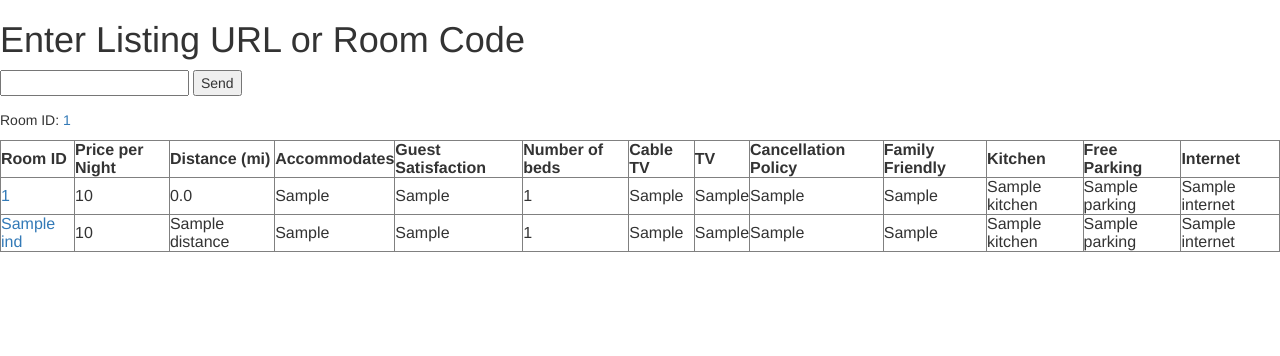
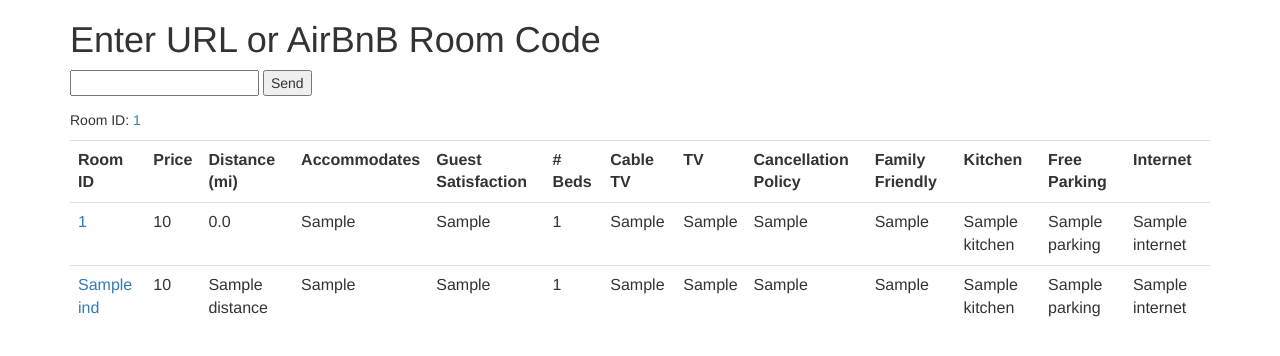
Before and after one commit to btamadio/PricePredictor, a Flask app: template PricePredictor/templates/results.html in a window 1280 px wide. Shown: the top 356 px of the page. Run offline with Flask 2, Linux system fonts and the light colour scheme; the template is opened without the code that fills it: most values are stand-ins (such as "Sample title", 1, 10 or a date in 2020); parts of the project's set-up code (start-up, migrations or seed data) failed here and were passed over; some libraries are stand-ins or nearby versions.

Commit message:
Fixed style

```diff
--- a/PricePredictor/templates/results.html
+++ b/PricePredictor/templates/results.html
@@ -31,25 +31,24 @@
       <![endif]-->
     </head>
 <body>
-        <h1>Enter Listing URL or Room Code</h1>
+    <div class="container">
+
+      <div class="starter-template">
+	<h1>Enter URL or AirBnB Room Code</h1>
 	<form action="." method="POST">
 	<input type="text" name="text">
             <input type="submit" name="my-form" value="Send">
 	</form>
 	<span>Room ID: </span><a href="http://www.airbnb.com/rooms/{{result.room_id}}">{{result.room_id}}</a></p>
-<!-- <p>Predicted price: {{result.pred}}</p> -->
-<!-- <p>List price: {{result.listed}}</p> -->
-<!-- <p>{{result.isDeal}} Deal!</p> -->
-
-
-<table border="1">
+      </div>
+      <table class="table table-hover">
 	  <tr>
     <th>Room ID</th>
-    <th>Price per Night</th>
+    <th>Price</th>
     <th>Distance (mi)</th>
     <th>Accommodates</th>
     <th>Guest Satisfaction</th>
-    <th>Number of beds</th>
+    <th># Beds</th>
     <th>Cable TV</th>
     <th>TV</th>
     <th>Cancellation Policy</th>
@@ -92,6 +91,13 @@
   </tr>
   {% endfor %}
 </table>
+<script src="https://code.jquery.com/jquery-1.10.2.min.js"></script>
+<script src="static/js/bootstrap.min.js"></script>
+
+    </div><!-- /.container -->
+
+
+
 </body>
 
     <!-- Bootstrap core JavaScript
@@ -102,4 +108,5 @@
     <script src="../../dist/js/bootstrap.min.js"></script>
     <!-- IE10 viewport hack for Surface/desktop Windows 8 bug -->
 <script src="../../assets/js/ie10-viewport-bug-workaround.js"></script>
+<script src="static/js/bootstrap.min.js"></script>
 </html>
```
Lines whose indentation alone changed are shown as unchanged.
